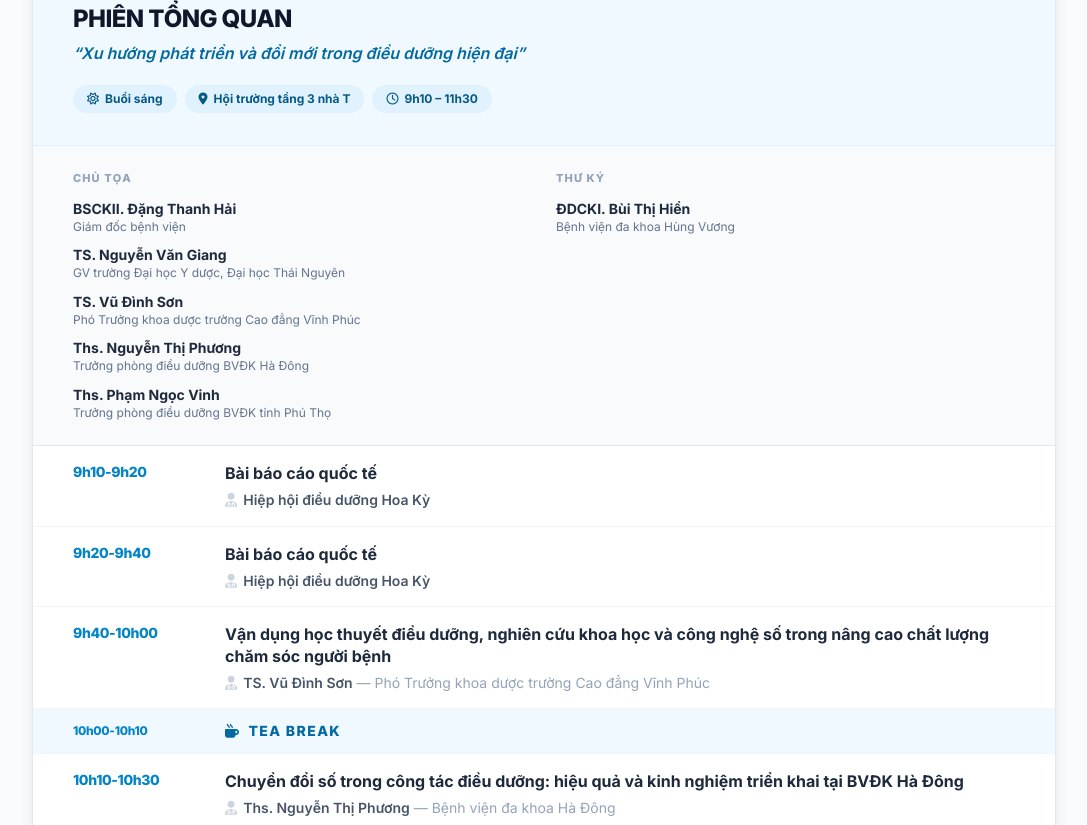
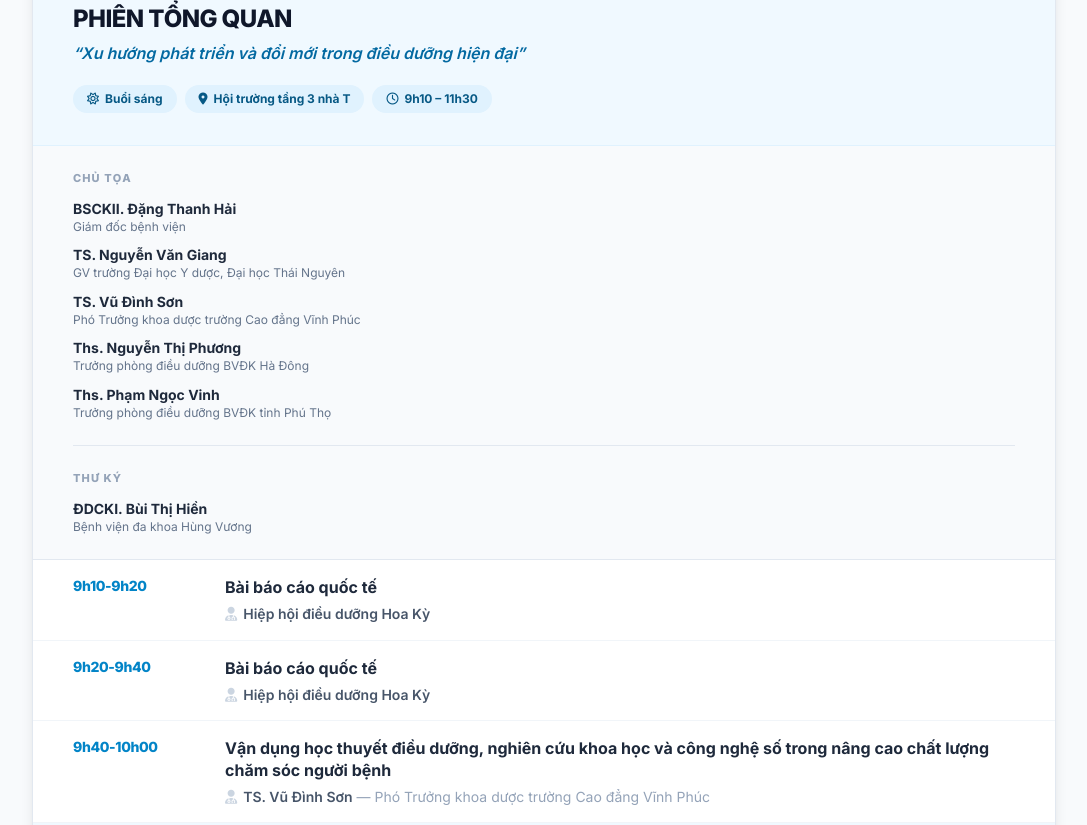
Before and after one commit to LamMilano/Website_HN_DD_KTV_2026, a plain HTML site: page index.html in a window 1280 px wide. Shown: the part 4446-5271 px from the top of the page, without its empty margins (96-1183 px from the left). Drawn offline with nearby package versions, Linux system fonts and the light colour scheme.

Commit message:
style: stack chairs above secretary in program sessions
Replace the two-column grid with a vertical stack so Chủ tọa reads first
and Thư ký sits below it, separated by a divider.

Co-Authored-By: Claude Opus 5 <noreply@anthropic.com>

```diff
--- a/index.html
+++ b/index.html
@@ -1512,7 +1512,8 @@
                 ? `<div><p class="text-[11px] font-black uppercase tracking-widest text-slate-400 mb-3">Chủ tọa</p>
                        <ul class="list-none">${progPersonList(part.chairs, c)}</ul></div>` : '';
             const secretary = part.secretary && part.secretary.length
-                ? `<div><p class="text-[11px] font-black uppercase tracking-widest text-slate-400 mb-3">Thư ký</p>
+                ? `<div class="${part.chairs && part.chairs.length ? 'border-t border-slate-200 pt-6' : ''}">
+                       <p class="text-[11px] font-black uppercase tracking-widest text-slate-400 mb-3">Thư ký</p>
                        <ul class="list-none">${progPersonList(part.secretary, c)}</ul></div>` : '';
 
             return `<div class="${isFirst ? '' : 'border-t border-slate-200'}">
@@ -1526,7 +1527,7 @@
                                 ${progChip(part.time, 'far fa-clock', c.chip)}
                             </div>
                         </div>
-                        ${(chairs || secretary) ? `<div class="bg-slate-50 border-b border-slate-200 px-6 md:px-10 py-6 grid md:grid-cols-2 gap-6">${chairs}${secretary}</div>` : ''}
+                        ${(chairs || secretary) ? `<div class="bg-slate-50 border-b border-slate-200 px-6 md:px-10 py-6 flex flex-col gap-6">${chairs}${secretary}</div>` : ''}
                         <div class="divide-y divide-slate-100">${part.items.map(i => progItemRow(i, c)).join('')}</div>
                     </div>`;
         }
```
